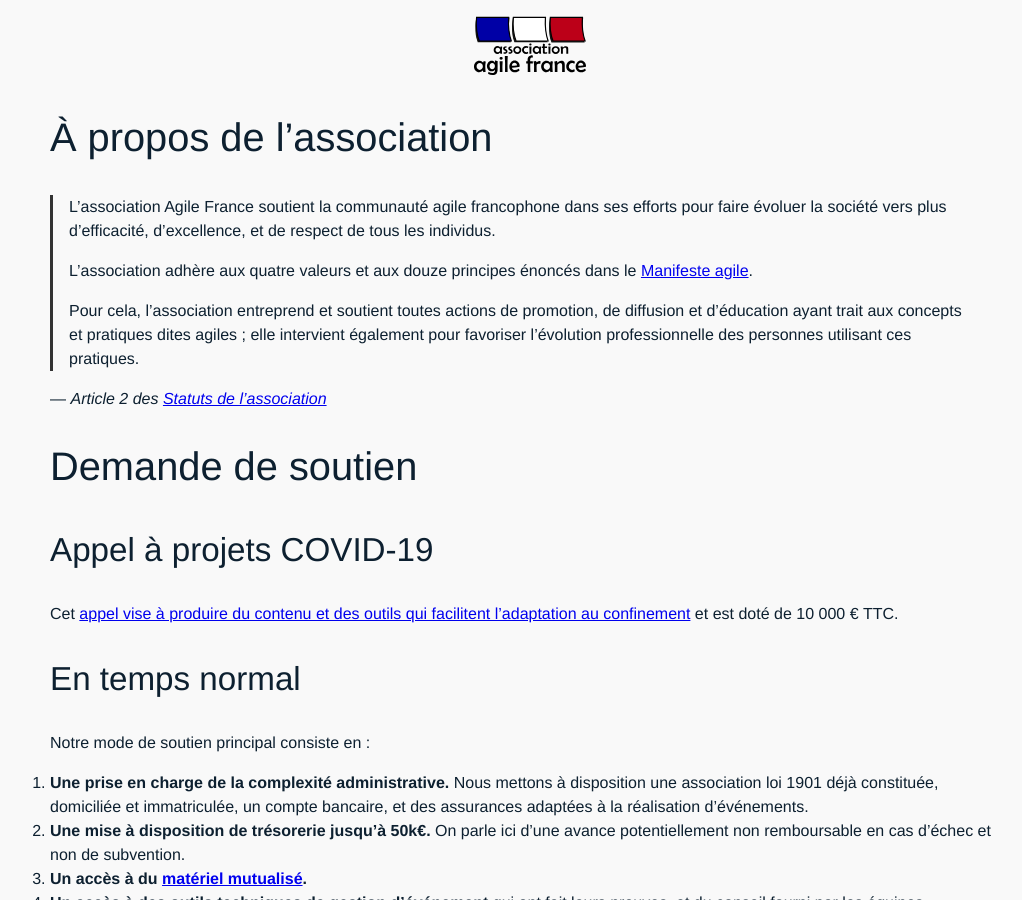
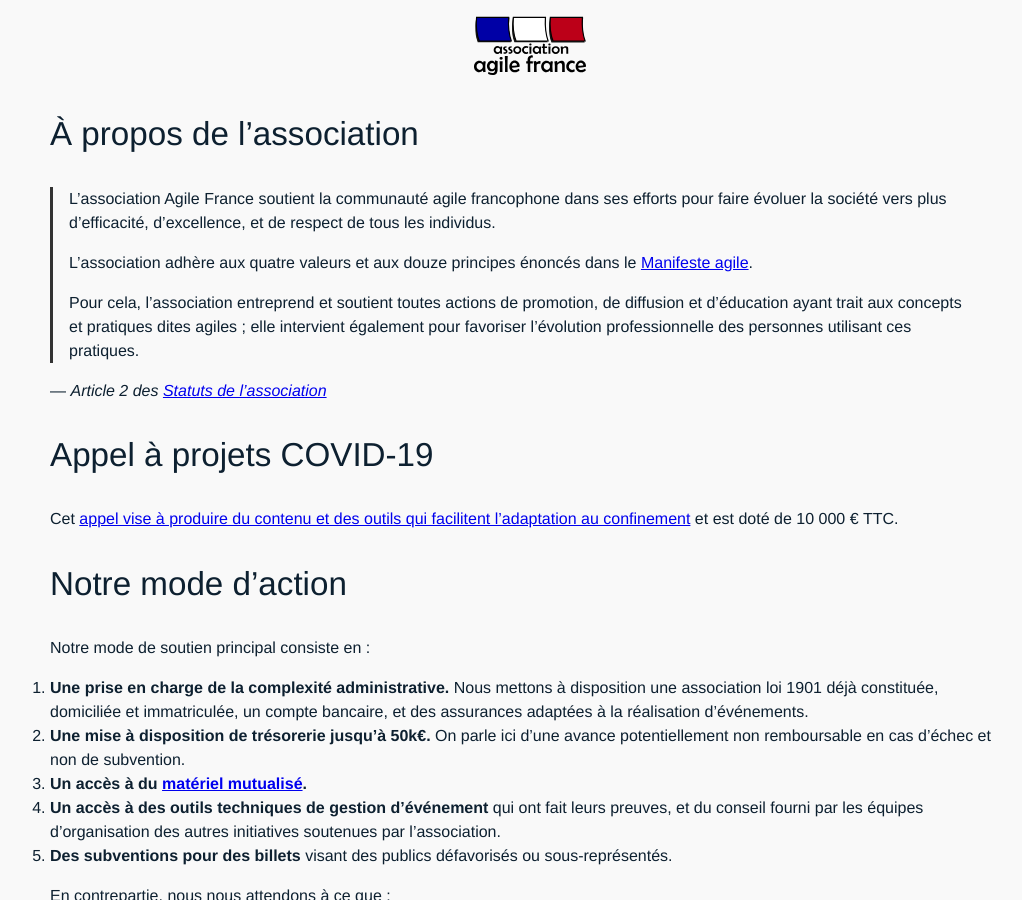
Before and after one commit to AgileFrance/AgileFrance.github.io, a Jekyll site: the page built from _pages/index.md, in a window 1280 px wide and 900 px high. Shown: the whole window, without its empty margins (110-1132 px from the left). Built offline with Jekyll 4.4.1, drawn with Linux system fonts in a browser that asks for light colours; comment, search, counter and statistics services are not loaded; our own code applies the rules of GitHub Pages for plain Markdown files.

Commit message:
Améliore la hiérarchie des titres de l’accueil

```diff
--- a/_pages/index.md
+++ b/_pages/index.md
@@ -2,7 +2,7 @@
 permalink: /
 ---
 
-# À propos de l’association
+## À propos de l’association
 
 > L’association Agile France soutient la communauté agile francophone dans ses efforts pour faire évoluer la société vers plus d’efficacité, d’excellence, et de respect de tous les individus.
 >
@@ -12,13 +12,11 @@
 
 — _Article 2 des [Statuts de l’association](/statuts)_
 
-# Demande de soutien
-
 ## Appel à projets COVID-19
 
 Cet [appel vise à produire du contenu et des outils qui facilitent l'adaptation au confinement](appel-a-projets-covid-19) et est doté de 10 000 € TTC.
 
-## En temps normal
+## Notre mode d’action
 
 Notre mode de soutien principal consiste en :
 
@@ -43,52 +41,52 @@
 Vous n’êtes pas certain‧e d’être éligible mais votre initiative est compatible avec nos [statuts](/statuts) et vous vous sentez aligné‧e avec les [intentions du bureau](/bureau/2018) ? [Discutons-en](mailto:bureau@agile-france.org?subject=Demande) ! 😉
 
 
-# Adhérer
+## Adhérer
 
 Si vous partagez [nos valeurs](/bureau/2018) et que vous souhaitez soutenir nos efforts, [rejoignez l'association](adhesion) !
 
 La cotisation annuelle coûte 20 €. En adhérant, vous obtenez accès à nos outils de prise de décision collective et donnez du poids aux initiatives soutenues.
 
 
-# Initiatives soutenues
+## Initiatives soutenues
 
-## 2020
+### 2020
 
 - [Conférence Agile France](https://2020.conf.agile-france.org)
 - [Appel à projets COVID-19](/appel-a-projets-covid-19)
 
-## 2019
+### 2019
 
 - [Conférence Agile France](https://2019.conf.agile-france.org)
 - [Agile Open France](http://agileopenfrance.com/)
 - [Paris Test Conf](https://paristestconf.com)
 - [Mobilizon](https://joinmobilizon.org) _(subvention)_
 
-## 2018
+### 2018
 
 - [Conférence Agile France](https://2018.conf.agile-france.org)
 - [Agile Open France](http://agileopenfrance.com/)
 - [Meetup OPEN Nouvelle-Calédonie](https://www.meetup.com/fr-FR/Meetup-des-professionnels-du-numerique-en-Nouvelle-Caledonie/events/252426773/)
 - [Meetup Systémique et agilité](https://www.meetup.com/fr-FR/Systemique-Agilite-dialogue-pour-transformer-lentreprise/)
 
-## 2017
+### 2017
 
 - [Conférence Agile France](https://2017.conf.agile-france.org)
 - [Agile Open France](https://www.yuticket.com/association-agile-france/810a24b6-2765-400b-aacc-da609cec39be-agile-open-france-2017-aof17.html)
 - [Comparatif de post-its](https://medium.com/@MattiSG/stupid-science-i-compared-23-sticky-notes-to-help-you-spare-wallet-and-planet-fc9b97d88503)
 
-## 2016
+### 2016
 
 - [Conférence Agile France](https://2016.conf.agile-france.org)
 - [Agile Open France](https://www.yuticket.com/association-agile-france/61f3f1b3-9ad7-4c40-b5ca-6316b134853f-agile-open-france-2016-aof16.html)
 - [Geek Camp](https://www.meetup.com/fr-FR/software-craftsmanship-bdx/events/230739321)
 
-## 2015
+### 2015
 
 - [Conférence Agile France](https://2015.conf.agile-france.org)
 - [Agile Open France](https://www.yuticket.com/association-agile-france/c4513d61-5d3b-4996-8fa2-2d76462a7c52-agile-open-france-2015-aof15.html)
 
-## 2014
+### 2014
 
 - [Conférence Agile France](https://2014.conf.agile-france.org)
 - Agile Open France
@@ -97,7 +95,7 @@
 - Lean Camp
 
 
-# Le mot de l’asso
+## Le mot de l’asso
 
 Lors de la conférence AgileFrance a régulièrement eu lieu une prise de parole de l’association. Ces « mots » font partie de son histoire publique.
 
@@ -108,7 +106,7 @@
 {% endfor %}
 
 
-# Assemblées générales
+## Assemblées générales
 
 Les assemblées générales sont les réunions annuelles lors desquelles le bureau présente son bilan, où le bureau peut être renouvelé, et où de grandes orientations peuvent être décidées.
 
@@ -119,7 +117,7 @@
 {% endfor %}
 
 
-# Bureaux
+## Bureaux
 
 Le bureau de l’association est actuellement composé de :
 
@@ -138,7 +136,7 @@
 {% endfor %}
 
 
-# Documents
+## Documents
 
 - [Statuts](/statuts)
 - [Réglement intérieur](/reglement)
```
